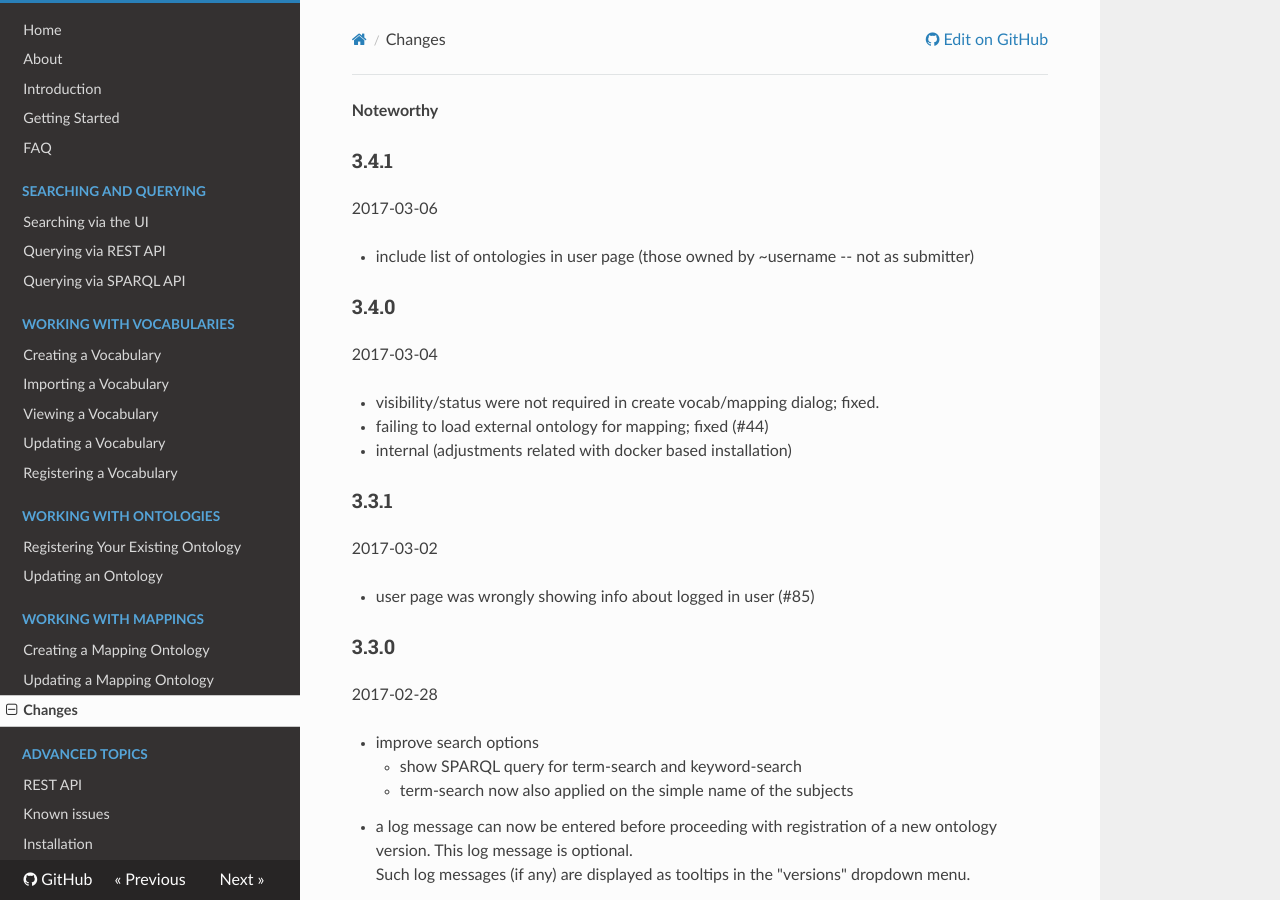
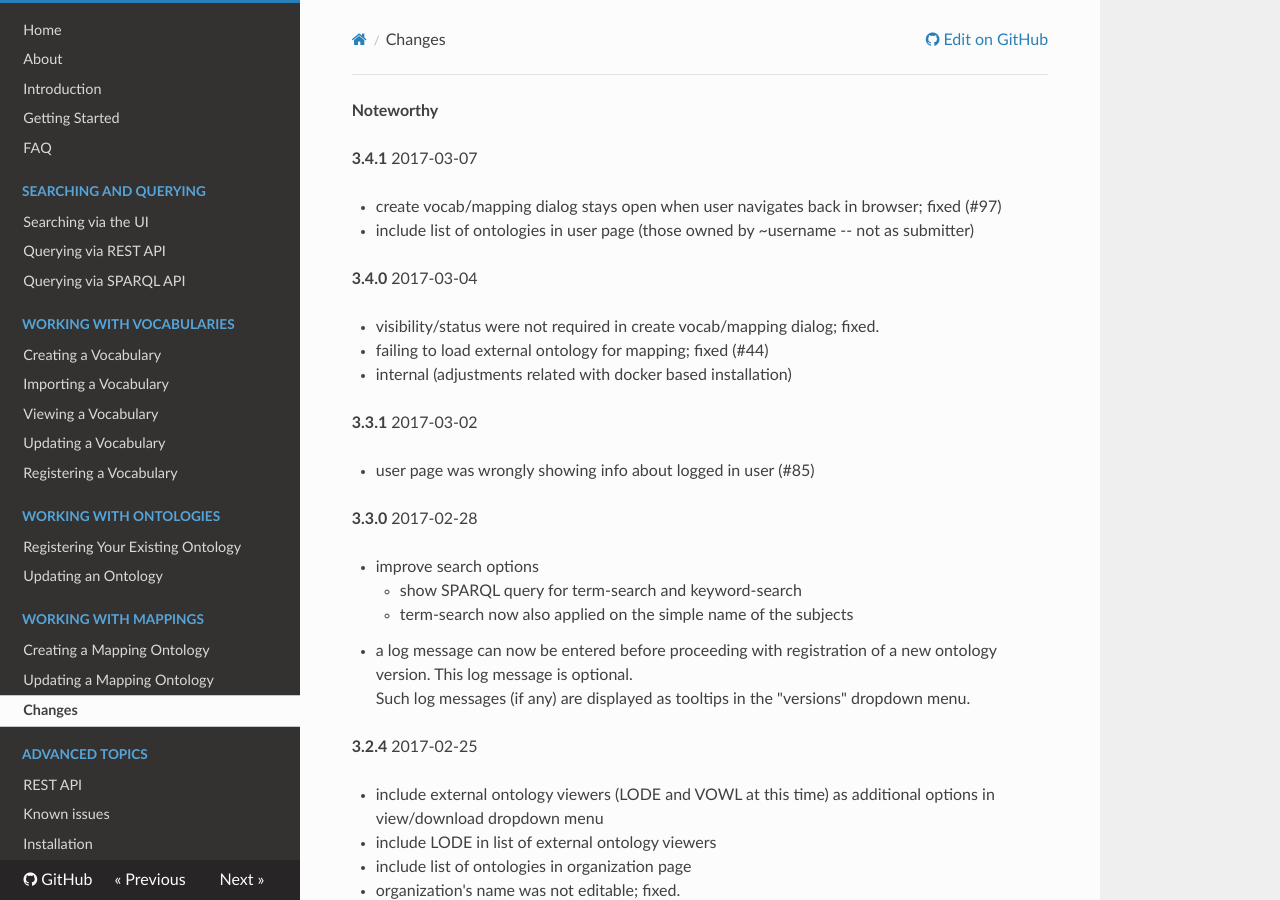
Before and after one commit to mmisw/mmiorr-docs, an MkDocs documentation site: the page built from docs/changes.md, in a window 1280 px wide and 900 px high. Built offline with MkDocs 1.6.1, drawn with Linux system fonts in a browser that asks for light colours; nearby versions of some CDN libraries; old or Windows-style settings are respelled for this version of MkDocs.

Commit message:
more re 3.4.1

```diff
--- a/docs/changes.md
+++ b/docs/changes.md
@@ -1,24 +1,21 @@
 **Noteworthy**
 
-### 3.4.1
-2017-03-06
+**3.4.1** 2017-03-07
 
+- create vocab/mapping dialog stays open when user navigates back in browser; fixed (#97)
 - include list of ontologies in user page (those owned by ~username -- not as submitter)
 
-### 3.4.0
-2017-03-04
+**3.4.0** 2017-03-04
 
 - visibility/status were not required in create vocab/mapping dialog; fixed.
 - failing to load external ontology for mapping; fixed (#44)
 - internal (adjustments related with docker based installation)
 
-### 3.3.1
-2017-03-02
+**3.3.1** 2017-03-02
 
 - user page was wrongly showing info about logged in user (#85)
 
-### 3.3.0
-2017-02-28
+**3.3.0** 2017-02-28
 
 - improve search options
     - show SPARQL query for term-search and keyword-search
@@ -27,8 +24,7 @@
   a new ontology version. This log message is optional.
   Such log messages (if any) are displayed as tooltips in the "versions" dropdown menu.
 
-### 3.2.4
-2017-02-25
+**3.2.4** 2017-02-25
 
 - include external ontology viewers (LODE and VOWL at this time) as additional options in view/download dropdown menu
 - include LODE in list of external ontology viewers
@@ -38,8 +34,7 @@
 - duplicate metadata removed
 - re-enable ontologyType facet
 
-### 3.2.2
-2017-02-18
+**3.2.2** 2017-02-18
 
 - option to upload file from remote URL ([#79](https://github.com/mmisw/orr-portal/issues/79))
 - capture status and visibility when creating new vocab or new mapping ([#60](https://github.com/mmisw/orr-portal/issues/60))
@@ -55,7 +50,7 @@
   [#77](https://github.com/mmisw/orr-portal/issues/77))
 
 
-### 3.1.x
+**3.1.x**
 
 - API documentation
 - \#31 "https == http for purposes of IRI identification"
@@ -65,7 +60,7 @@
 - 2016-07-12: 3.0.0-beta
 
 
-### older
+**older**
 
 - late 2015: resume work with X-DOMES support
 - early 2015: first orr-portal (UI) version
```
